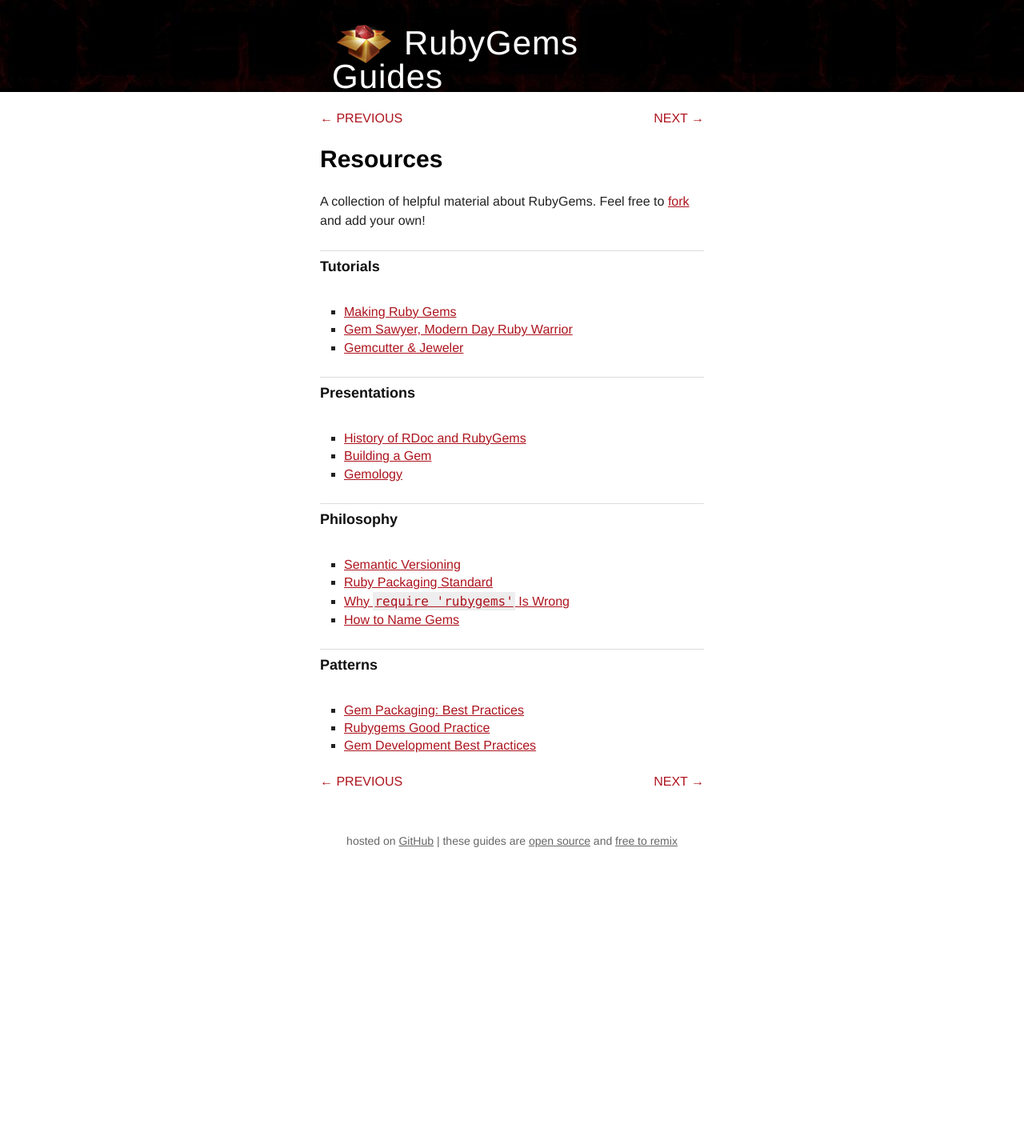
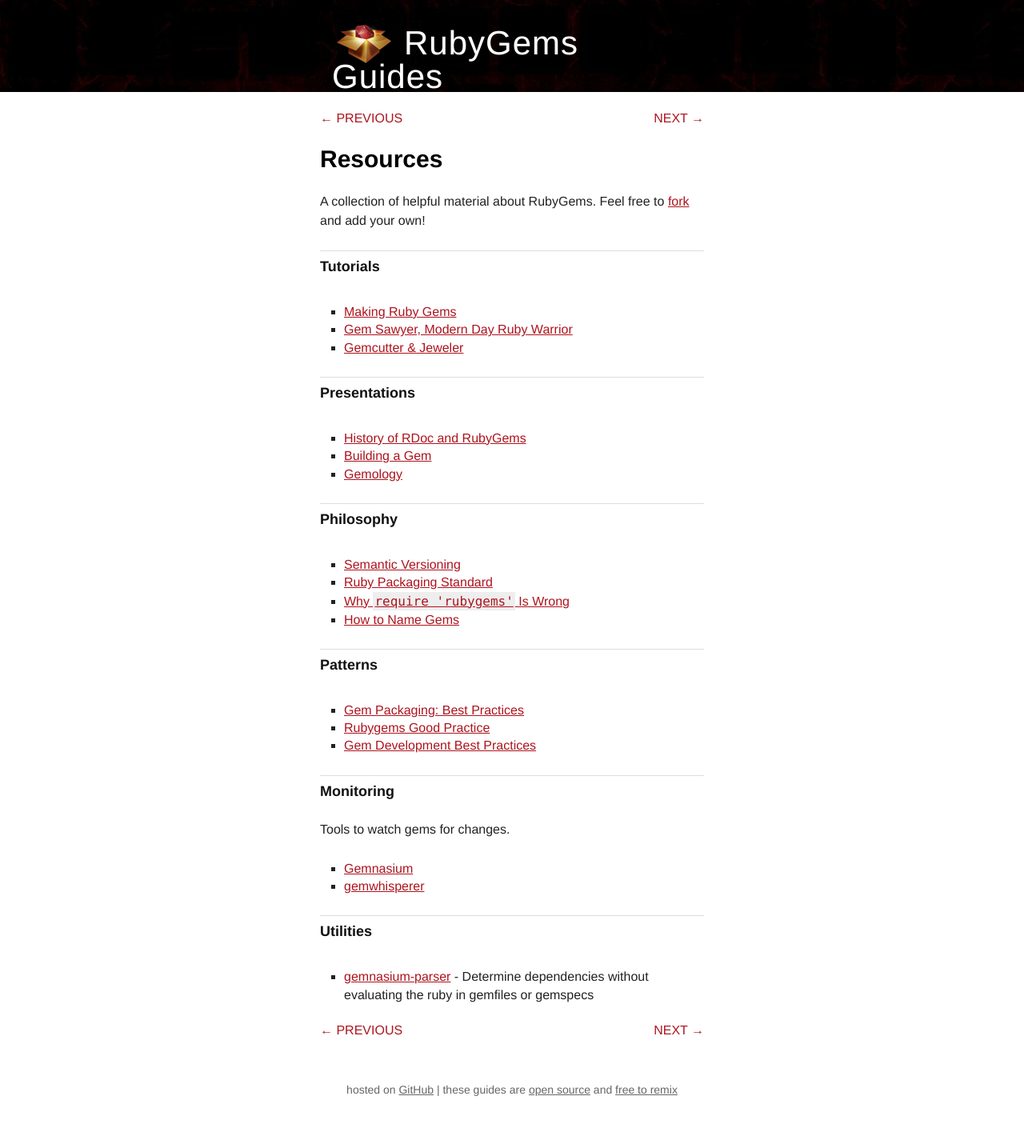
Before and after one commit to radar/guides, a Jekyll site: the page built from resources.md, in a window 1280 px wide. Shown: the whole page at 80% size. Built offline with Jekyll 4.4.1, drawn with Linux system fonts in a browser that asks for light colours; before the commit the page ends 1109 px from its top, so only the background shows below that.

Commit message:
Note a few more resources

```diff
--- a/resources.md
+++ b/resources.md
@@ -36,3 +36,16 @@ Patterns
 * [Gem Packaging: Best Practices](http://weblog.rubyonrails.org/2009/9/1/gem-packaging-best-practices)
 * [Rubygems Good Practice](http://yehudakatz.com/2009/07/24/rubygems-good-practice/)
 * [Gem Development Best Practices](http://blog.carbonfive.com/2011/01/22/gem-development-best-practices/)
+
+Monitoring
+----------
+
+Tools to watch gems for changes.
+
+* [Gemnasium](https://gemnasium.com/)
+* [gemwhisperer](https://github.com/rubygems/gemwhisperer)
+
+Utilities
+---------
+
+* [gemnasium-parser](https://github.com/laserlemon/gemnasium-parser) - Determine dependencies without evaluating the ruby in gemfiles or gemspecs
```
